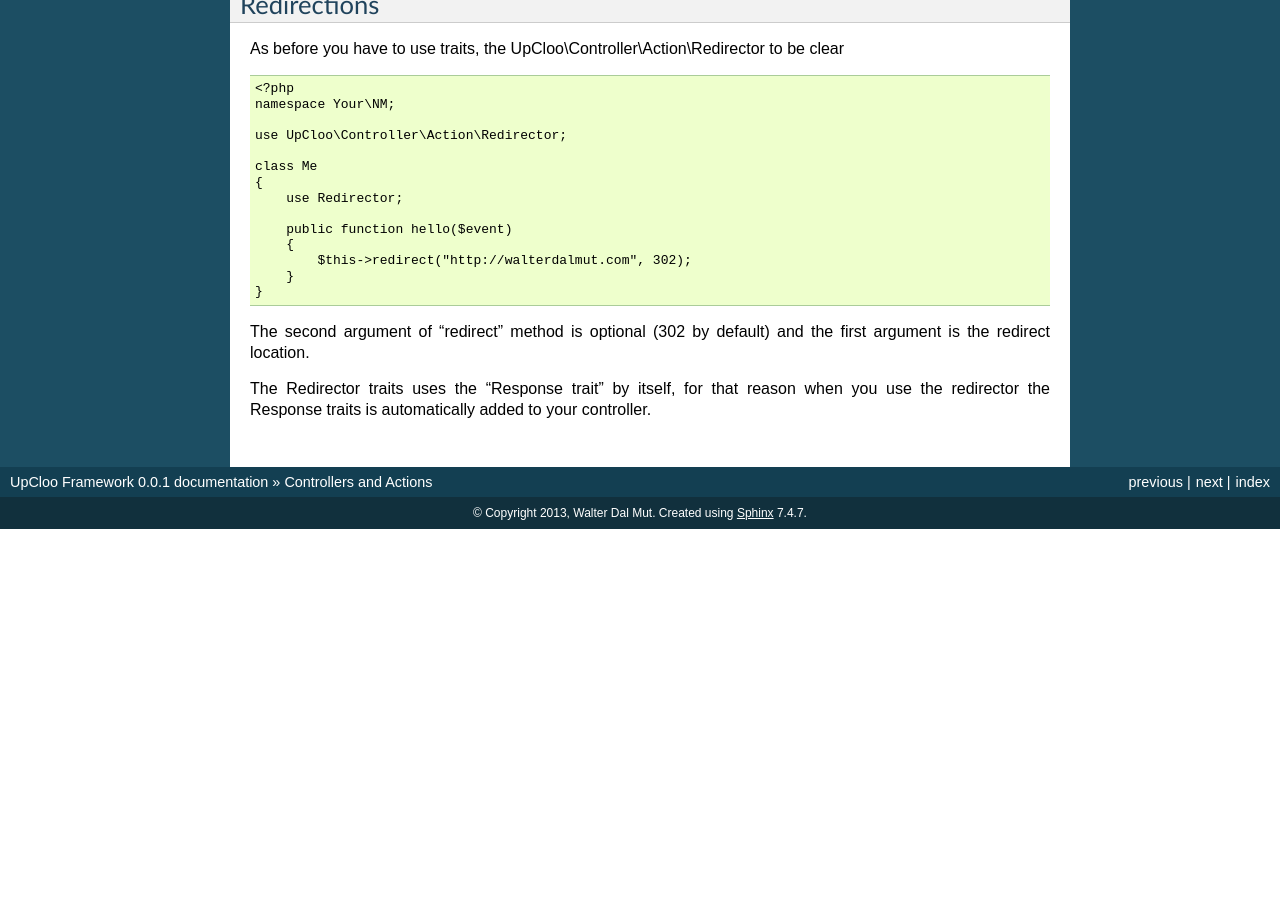
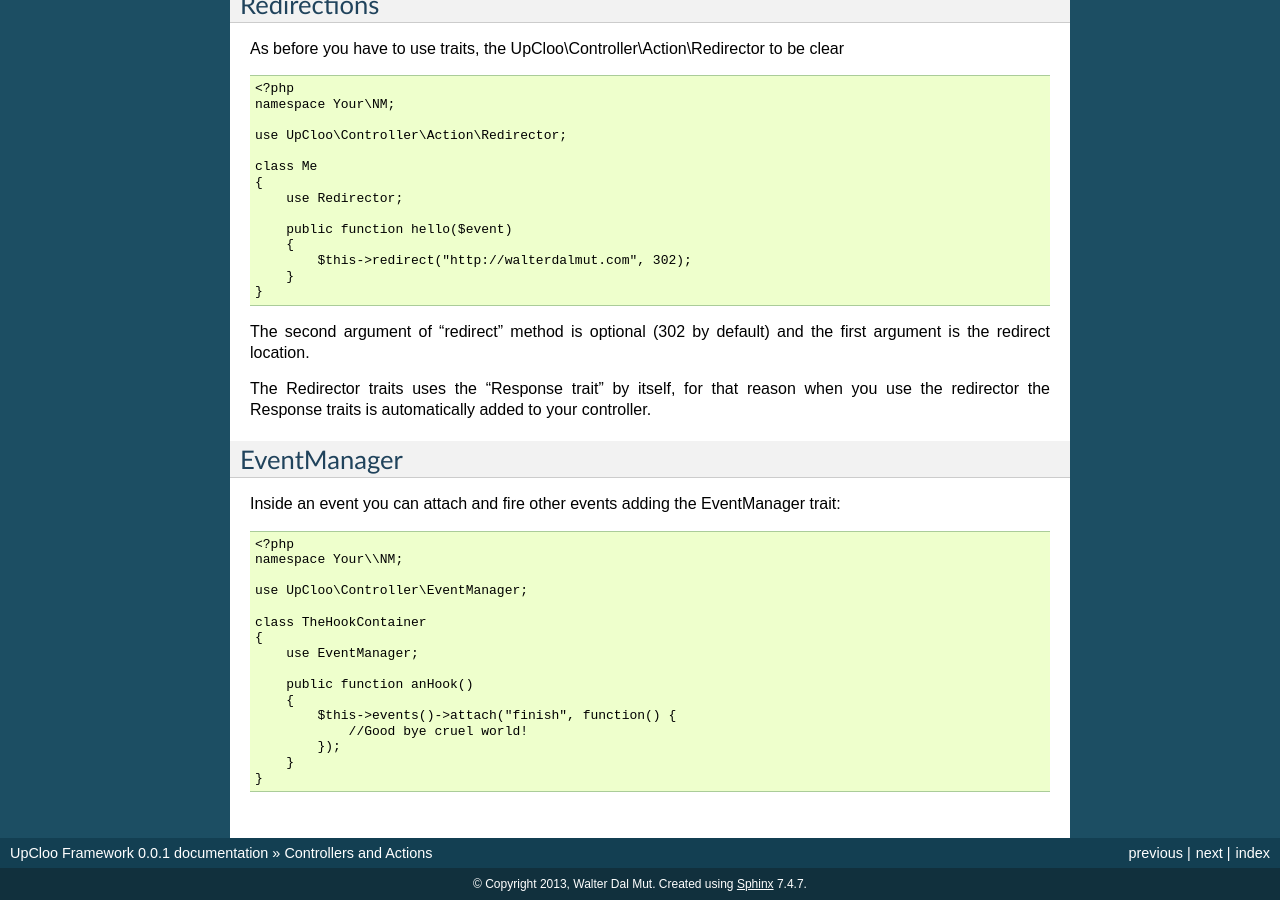
Before and after one commit to wdalmut/upcloo-web-framework, a Sphinx documentation site: the page built from docs/controllers.rst, in a window 1280 px wide and 900 px high, scrolled down 1669 px. Built offline with Sphinx 7.4.7, drawn with Linux system fonts in a browser that asks for light colours; before the commit the page ends 2198 px from its top, so only the background shows below that.

Commit message:
Added event manager trait

```diff
--- a/docs/controllers.rst
+++ b/docs/controllers.rst
@@ -121,3 +121,26 @@ the first argument is the redirect location.
 
 The Redirector traits uses the "Response trait" by itself, for that reason when you use
 the redirector the Response traits is automatically added to your controller.
+
+EventManager
+------------
+
+Inside an event you can attach and fire other events adding the EventManager
+trait::
+
+    <?php
+    namespace Your\\NM;
+
+    use UpCloo\Controller\EventManager;
+
+    class TheHookContainer
+    {
+        use EventManager;
+
+        public function anHook()
+        {
+            $this->events()->attach("finish", function() {
+                //Good bye cruel world!
+            });
+        }
+    }
```
Also changed, not shown: README.md (+2 -4 lines), 2 other files.
